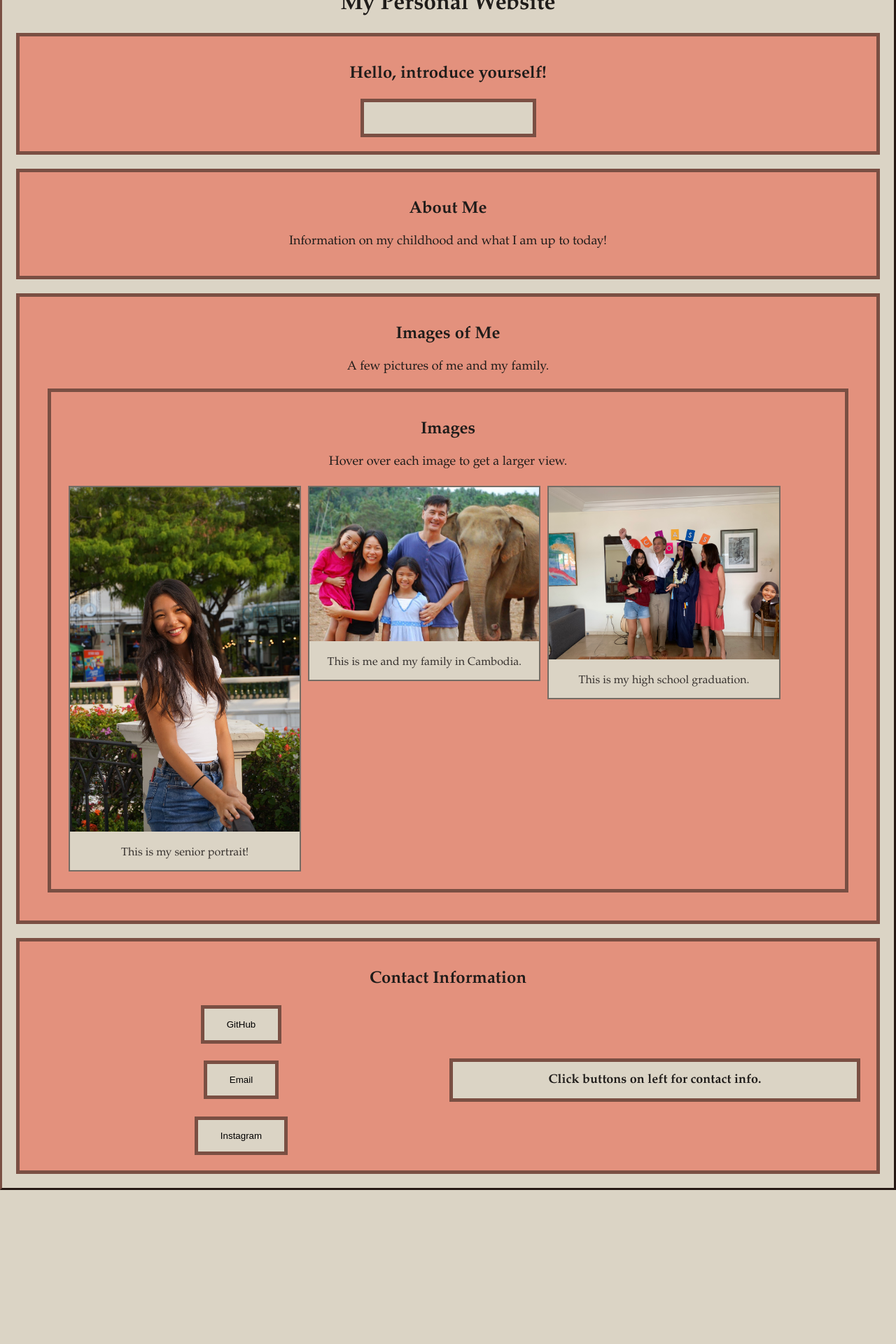
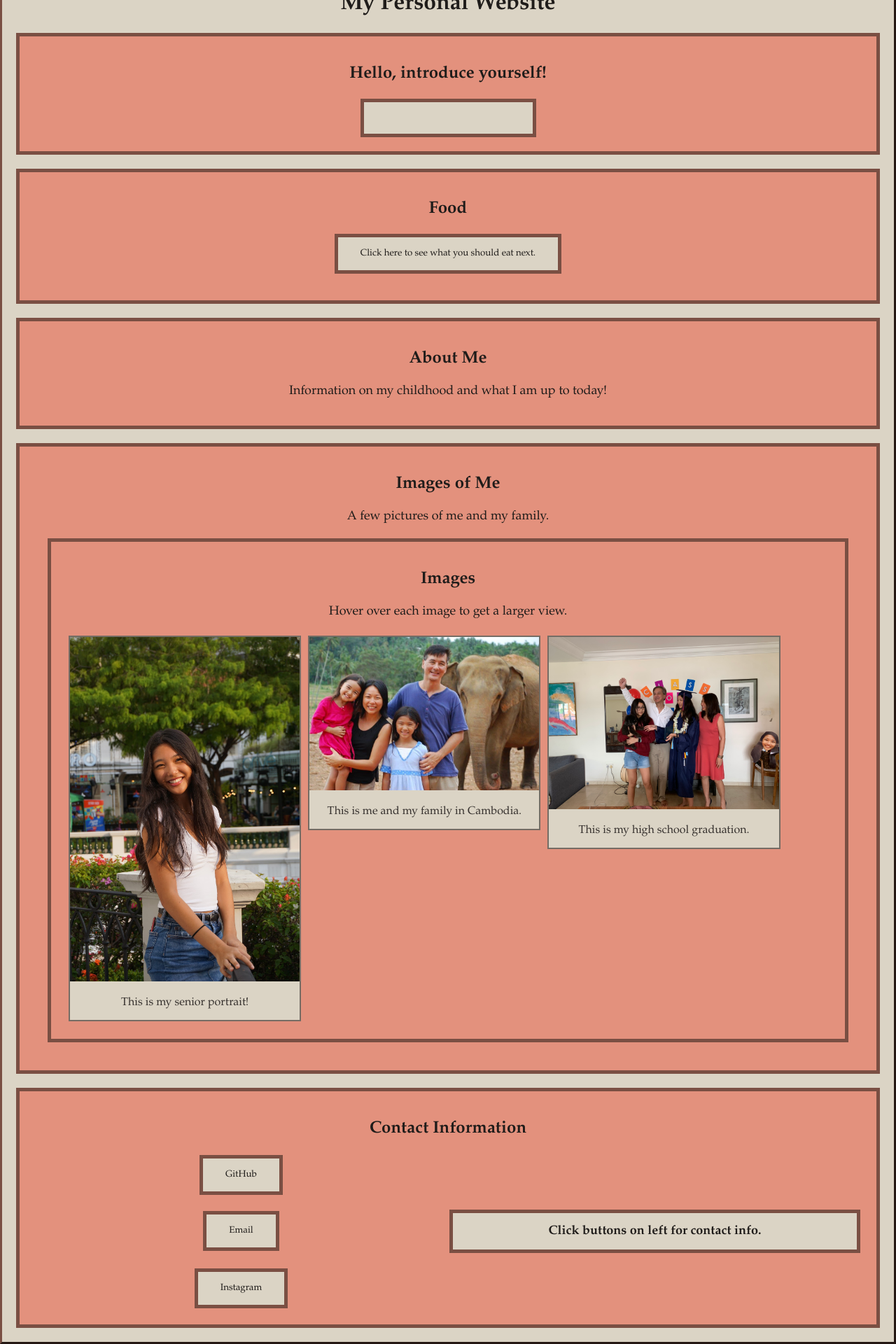
Before and after one commit to DALI-mini-webdev/personal-react-website-lizfrey, a React (Create React App) app in the folder react-site/: page / in a window 1280 px wide. Shown: the part 127-2047 px from the top of the page at 70% size. Before the commit the page ends 1827 px from the top, so only its background shows below. Built offline with nearby package versions, Linux system fonts and the light colour scheme.

Commit message:
added api, hope its ok that was not from list

```diff
--- a/react-site/package.json
+++ b/react-site/package.json
@@ -6,6 +6,7 @@
     "@testing-library/jest-dom": "^5.11.4",
     "@testing-library/react": "^11.1.0",
     "@testing-library/user-event": "^12.1.10",
+    "axios": "^0.21.1",
     "react": "^17.0.1",
     "react-dom": "^17.0.1",
     "react-scripts": "4.0.1",
--- a/react-site/src/App.js
+++ b/react-site/src/App.js
@@ -5,13 +5,44 @@ import grad from './assets/IMG_7078.jpeg';
 import Navbar from './components/Navbar/Navbar';
 import Name from './components/Name'
 import Contact from './components/Contact'
+import axios from 'axios';
 import React, {Component} from 'react';
 
 class App extends Component{
   constructor(props){
     super(props);
-    this.state={page:"home"};
+    this.state={page:"home",
+                data:null
+              };
   }
+
+  fetchData = () => {
+    // It will take an indeterminate amount of time for axios to get the data
+    // so we use this then/catch format
+    // this says: hit this endpoint. Then when you're done do X.
+    // If there is an error at any point, do Y
+     axios.get("https://foodish-api.herokuapp.com/api/")
+     .then((response) => {
+       console.log(response);
+       this.setState({data: response.data});
+       console.log(this.state.data);
+     }).catch((error) => {
+       console.log(error)
+     })
+
+ };
+
+ renderData = () => {
+   if(this.state.data) {
+     return(
+       <div>
+         <img src={this.state.data.image} width="auto" height="400" ></img>
+       </div>
+     )
+   }else{
+     return null
+   }
+ }
 
   render(){
     if(this.state.page === "home"){
@@ -22,6 +53,14 @@ class App extends Component{
           <div className="sections">
             <Name />
           </div>
+          <div className="sections">
+            <h2>Food</h2>
+            <button onClick = {this.fetchData}>Click here to see what you should eat next.</button>
+            <p>
+            {this.renderData()}
+            </p>
+          </div>
+
           <div className="sections">
               <h2>About Me</h2>
               <p>Information on my childhood and what I am up to today!</p>
--- a/react-site/src/components/Contact.js
+++ b/react-site/src/components/Contact.js
@@ -14,6 +14,7 @@ class Contact extends Component{
         return(
             <div>
                 <table>
+                    <tbody>
                         <tr>
                             <button onClick={() => this.oCFunc("lizfrey")}>GitHub</button>
                         </tr>
@@ -26,8 +27,11 @@ class Contact extends Component{
                             </th>
                         </tr>
                         <tr>
+                            <th>
                                 <button onClick={() => this.oCFunc("@lizwfrey")}>Instagram</button>
+                            </th>
                         </tr>
+                    </tbody>
                 </table>
             </div>
         )
--- a/react-site/src/index.css
+++ b/react-site/src/index.css
@@ -106,6 +106,8 @@ button{
   text-align: center;
   background-color:#DBD4C5;
   padding: 15px 32px;
+  font-family: Garamond, serif;
+  color:#1F1C1A;
 }
 input{
   border: 5px solid #7A4F43;
```
Also changed, not shown: 2 other files (tests, documents, lock files or other folders). Lines whose indentation alone changed are shown as unchanged.
